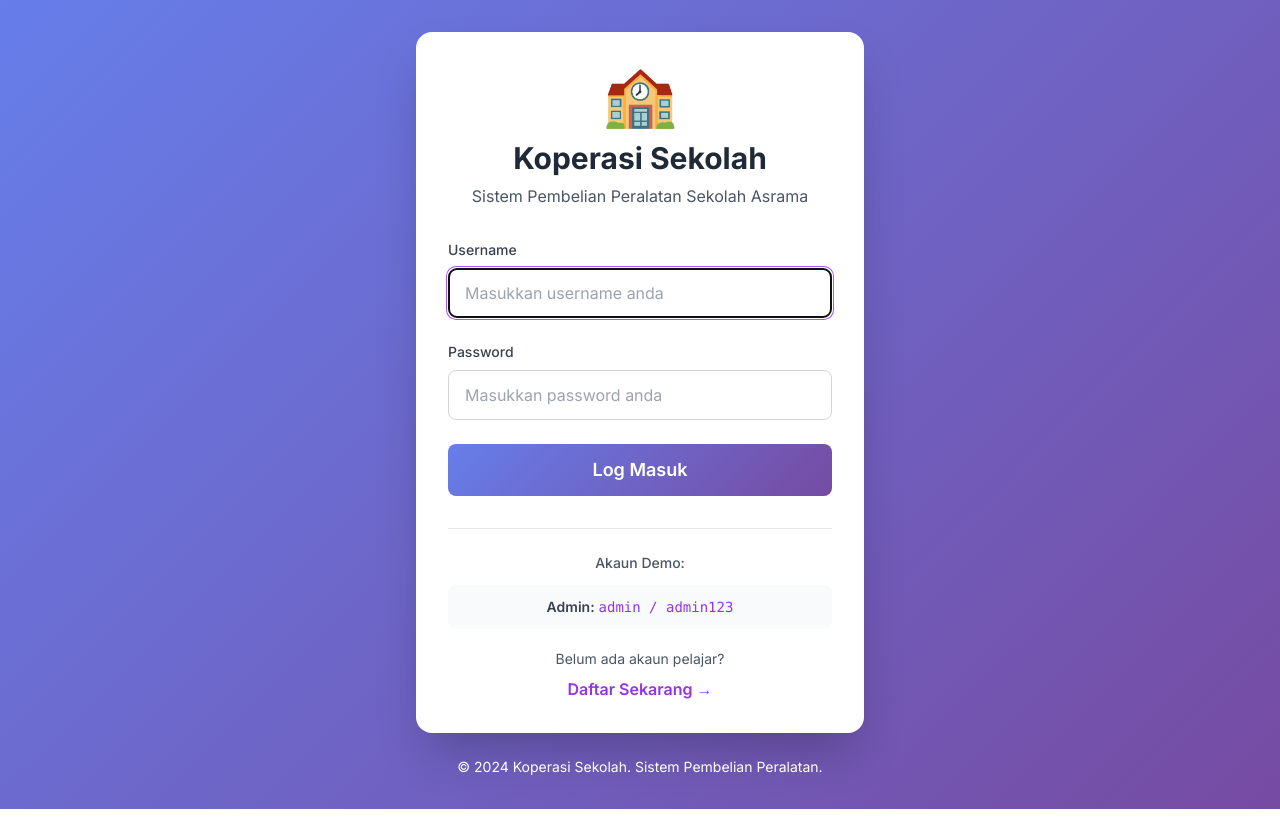
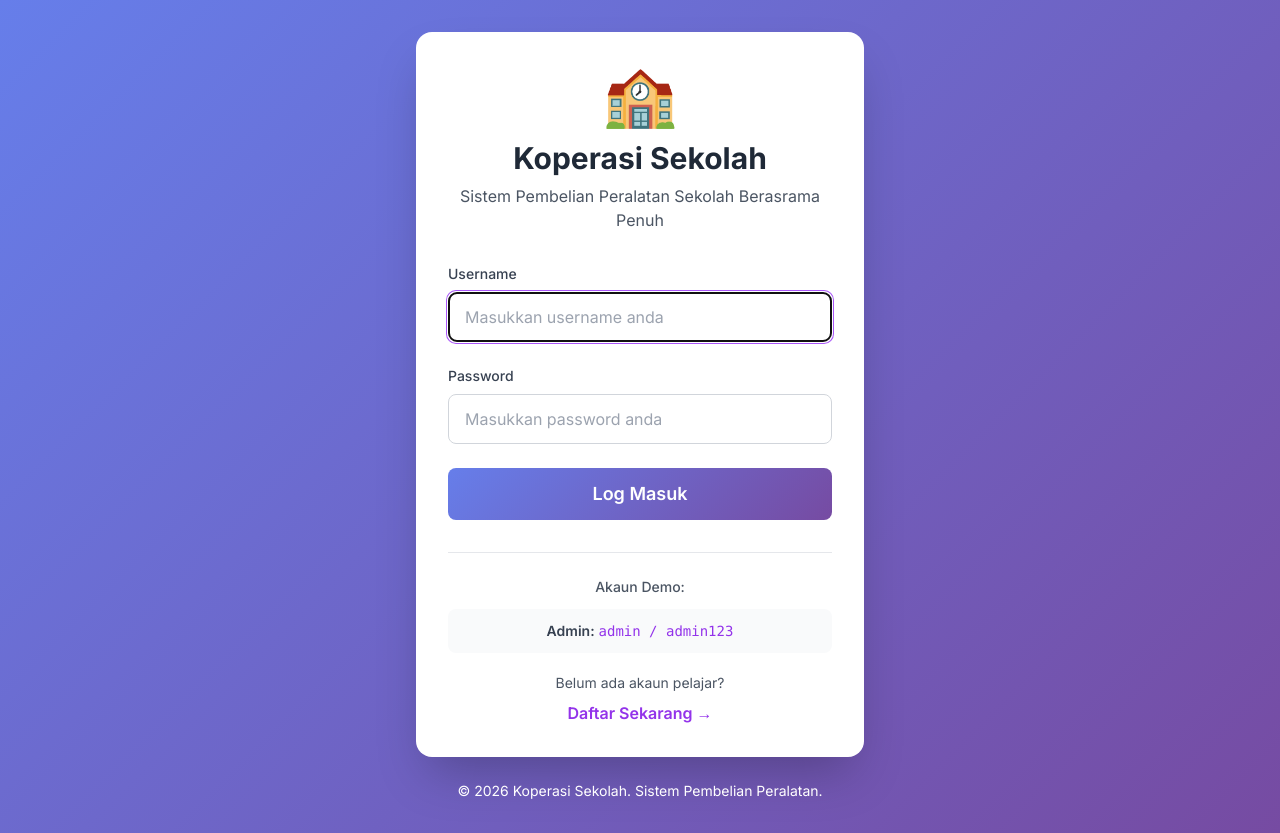
Before and after one commit to rdyb87/koperasi-sekolah, a Flask app: page /login in a window 1280 px wide. Before the commit the page ends 809 px from the top, so only its background shows below. Run offline with Flask 3, Linux system fonts and the light colour scheme; some libraries are stand-ins or nearby versions.

Commit message:
update UI / fix bug /edit html

```diff
--- a/templates/login.html
+++ b/templates/login.html
@@ -10,7 +10,7 @@
             <div class="text-center mb-8">
                 <div class="text-6xl mb-4">🏫</div>
                 <h1 class="text-3xl font-bold text-gray-800 mb-2">Koperasi Sekolah</h1>
-                <p class="text-gray-600">Sistem Pembelian Peralatan Sekolah Asrama</p>
+                <p class="text-gray-600">Sistem Pembelian Peralatan Sekolah Berasrama Penuh</p>
             </div>
 
             <!-- Error Message -->
@@ -85,7 +85,7 @@
 
         <!-- Footer -->
         <div class="text-center mt-6 text-white text-sm">
-            <p>© 2024 Koperasi Sekolah. Sistem Pembelian Peralatan.</p>
+            <p>© 2026 Koperasi Sekolah. Sistem Pembelian Peralatan.</p>
         </div>
     </div>
 </div>
```
